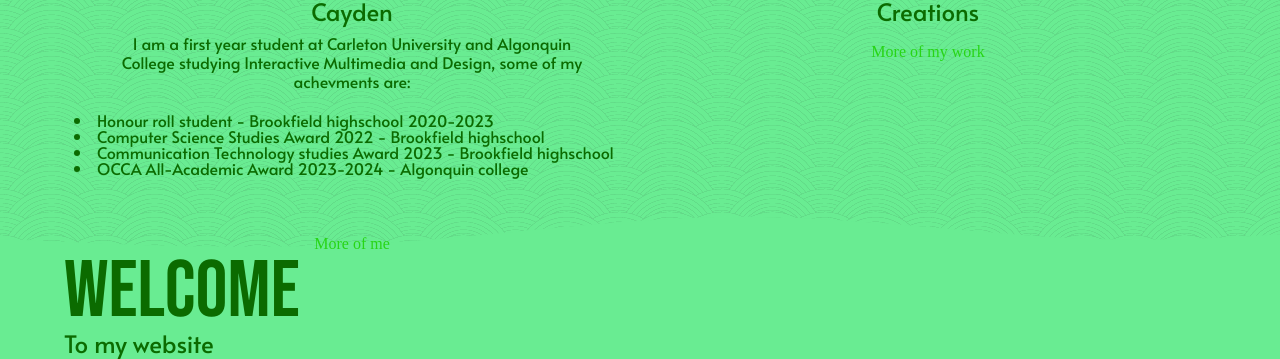
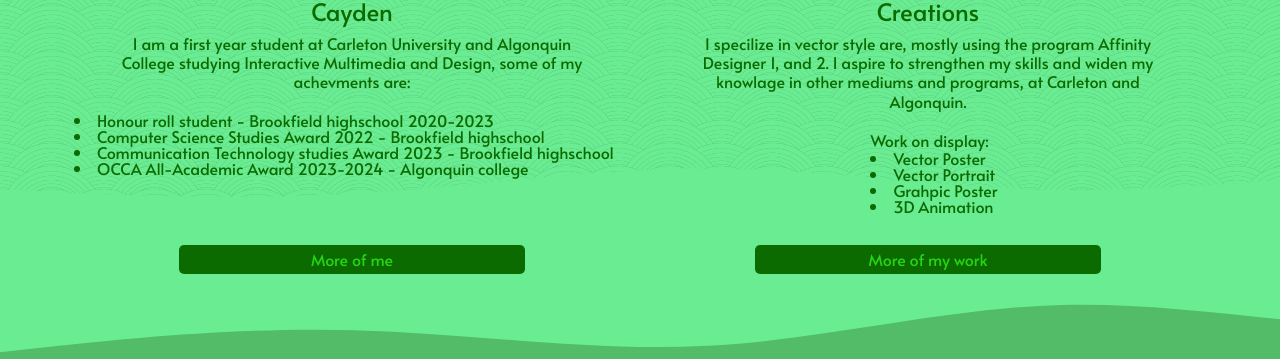
Before and after one commit to dacayed/dacayed.github.io, a plain HTML site: page index.html in a window 1280 px wide. Shown: the part 665-1024 px from the top of the page. Drawn offline with Linux system fonts and the light colour scheme.

Commit message:
Add files via upload

```diff
--- a/index.html
+++ b/index.html
@@ -41,19 +41,23 @@
                     <li>Communication Technology studies Award 2023 - Brookfield highschool</li>
                     <li>OCCA All-Academic Award 2023-2024 - Algonquin college</li>
                 </ul>
-                <a class="about-me-link">More of me</a>
+                <a href="about_me.html"><p>More of me</p></a>
             </div>
 
             <div class="my-work">
                 <img src="images/The lady.png" alt="Graphic portrait">
                 <h3>Creations</h3>
-                <p></p>
-                <a class="my-work-link">More of my work</a>
+                <p>I specilize in vector style are, mostly using the program Affinity Designer 1, and 2. I aspire to strengthen my skills and widen my knowlage in other mediums and programs, at Carleton and Algonquin.</p>
+                <ul>
+                    <p>Work on display:</p>
+                    <li>Vector Poster</li>
+                    <li>Vector Portrait</li>
+                    <li>Grahpic Poster</li>
+                    <li>3D Animation</li>
+                </ul>
+                <a href="gallery.html"><p>More of my work</p></a>
             </div>
         </div>
-
-        <h1>Welcome</h1>
-        <h3>To my website</h3>
 
     </main>
     <footer>
```
Also changed, not shown: about_me.html (+3 -1 lines), gallery.html (+2 -1 lines).
